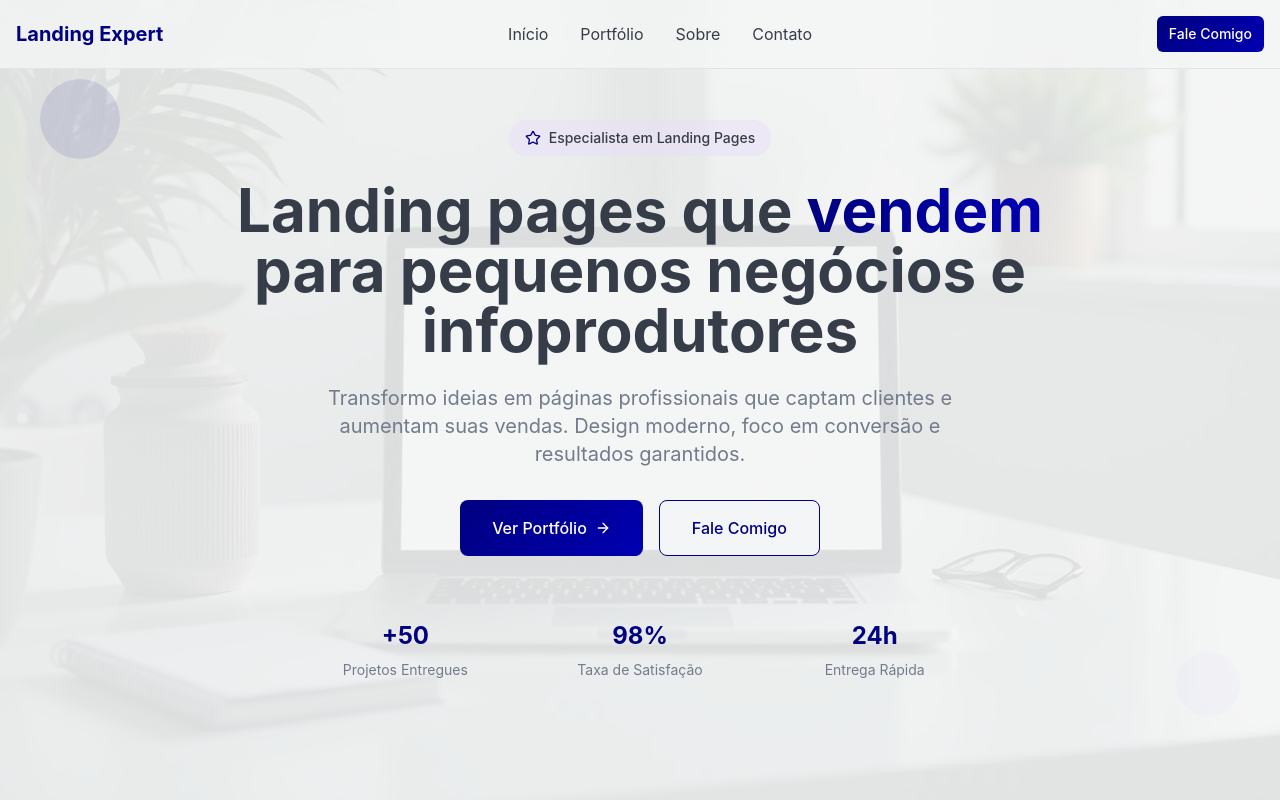
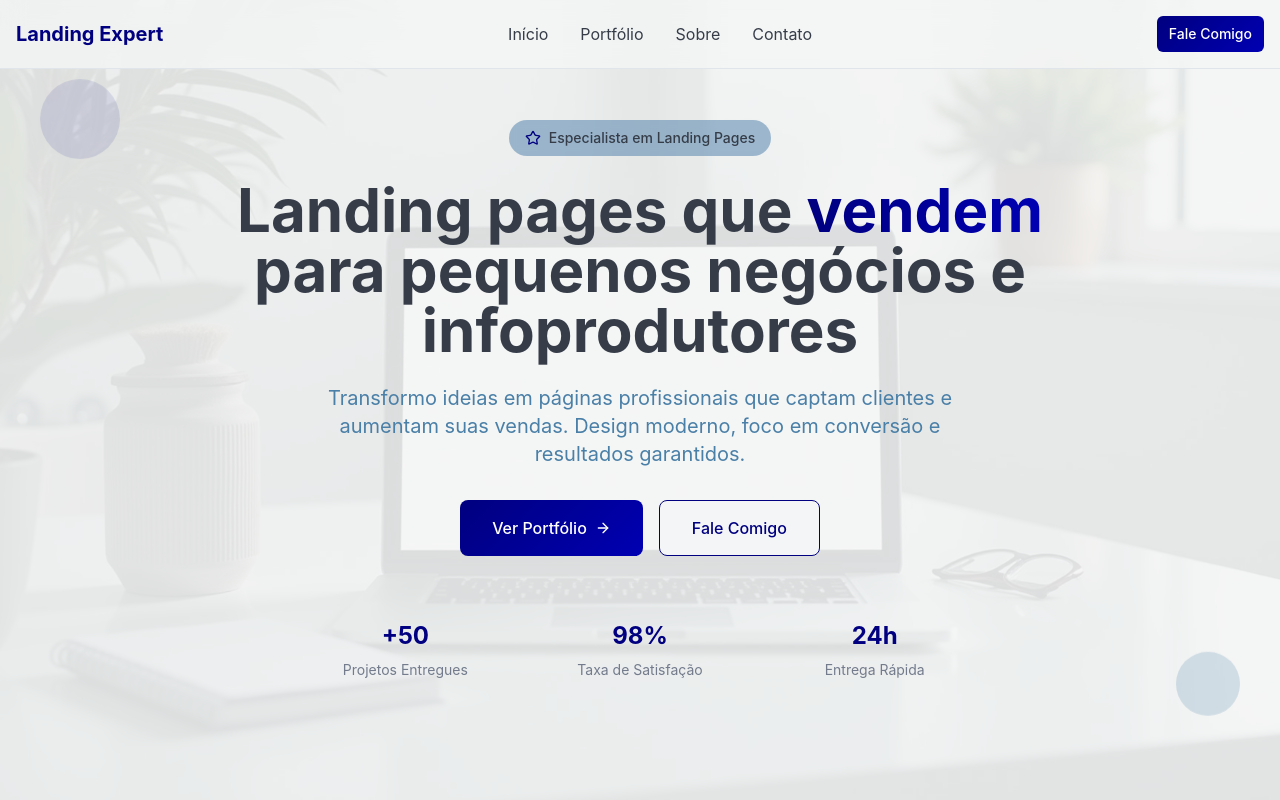
Before and after one commit to Dinareli/dina, a React (Vite) app: page / in a window 1280 px wide. Shown: the top 800 px of the page. Built offline with nearby package versions, Linux system fonts and the light colour scheme.

Commit message:
Update card and text colors
Change card background color to #000080 and the specified text color to #4A7FA7.

```diff
--- a/src/components/Hero.tsx
+++ b/src/components/Hero.tsx
@@ -38,7 +38,7 @@ const Hero = () => {
           </h1>
 
           {/* Subtitle */}
-          <p className="text-lg md:text-xl text-muted-foreground mb-8 max-w-2xl mx-auto leading-relaxed">
+          <p className="text-lg md:text-xl mb-8 max-w-2xl mx-auto leading-relaxed" style={{ color: '#4A7FA7' }}>
             Transformo ideias em páginas profissionais que captam clientes e aumentam suas vendas.
             Design moderno, foco em conversão e resultados garantidos.
           </p>
--- a/src/index.css
+++ b/src/index.css
@@ -24,16 +24,16 @@ All colors MUST be HSL.
     --primary-light: 240 100% 35%;
     --primary-dark: 240 100% 20%;
 
-    /* Secondary - Soft lilac */
-    --secondary: 280 25% 92%;
-    --secondary-foreground: 220 15% 25%;
+    /* Secondary - Dark navy for specialties cards */
+    --secondary: 240 100% 25%;
+    --secondary-foreground: 0 0% 100%;
 
     /* Muted tones */
     --muted: 210 25% 97%;
     --muted-foreground: 220 10% 50%;
 
-    /* Accent - Gentle purple */
-    --accent: 260 60% 92%;
+    /* Accent - Custom blue for subtitle */
+    --accent: 207 39% 47%;
     --accent-foreground: 220 15% 25%;
 
     --destructive: 0 84.2% 60.2%;
```
